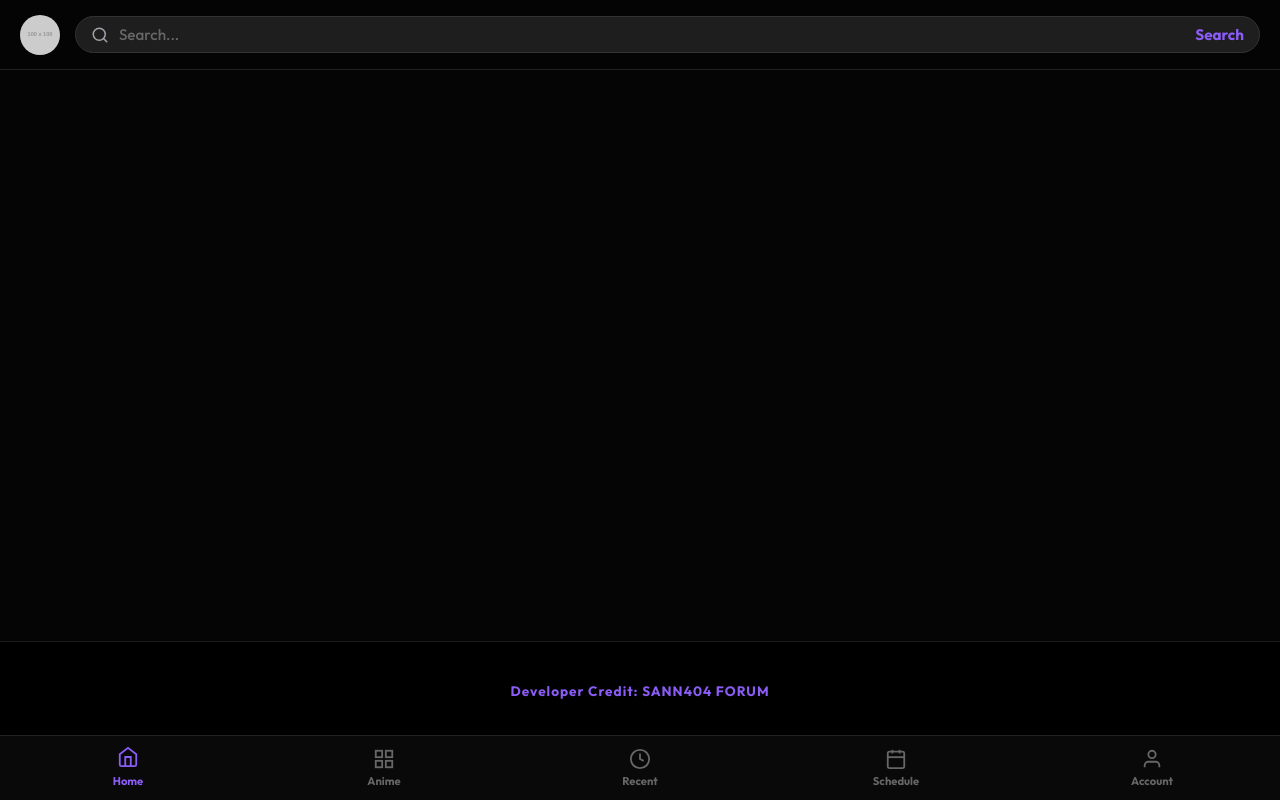
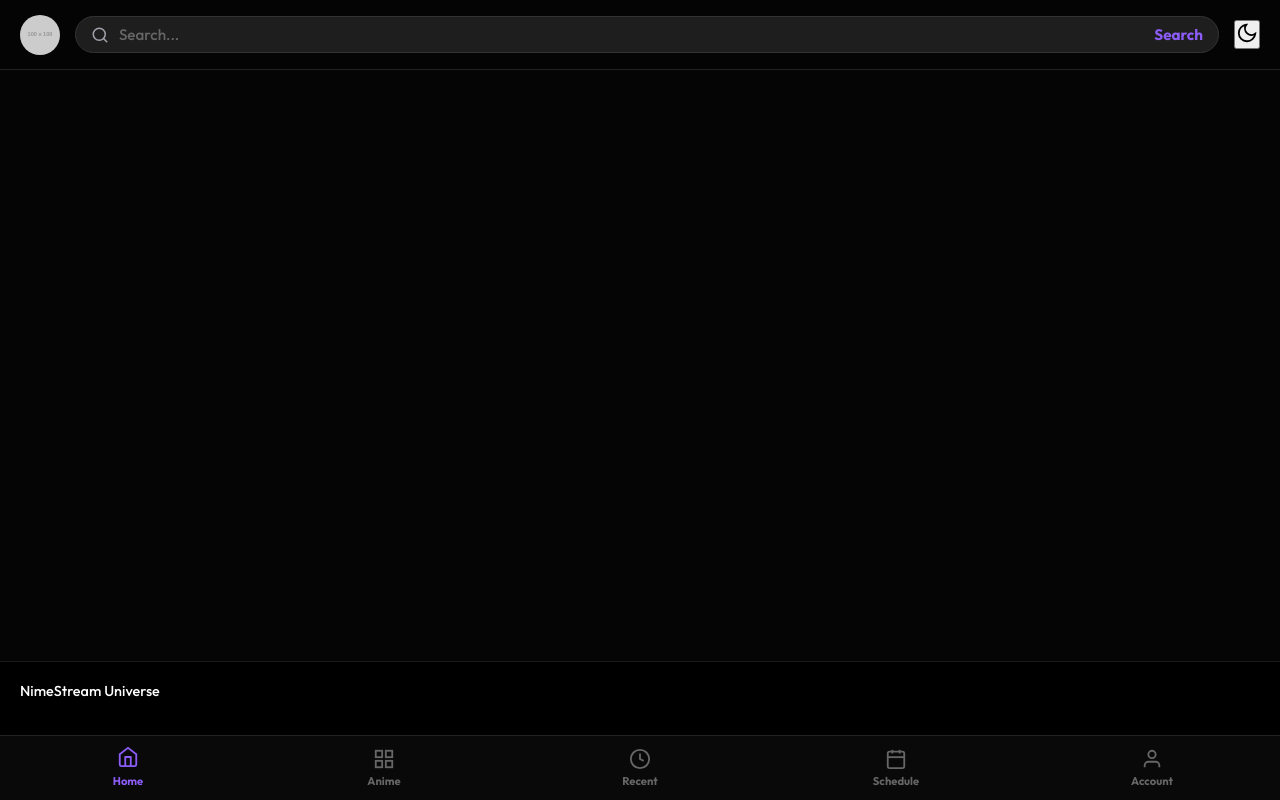
Before and after one commit to sanzzyproject/nonton-anime-v2, a website: page public/index.html in a window 1280 px wide. Drawn offline with Linux system fonts and the light colour scheme; no server answers; placeholder pictures from the web are drawn by us.

Commit message:
Update index.html

```diff
--- a/public/index.html
+++ b/public/index.html
@@ -2,7 +2,7 @@
 <html lang="id">
 <head>
     <meta charset="UTF-8">
-    <meta name="viewport" content="width=device-width, initial-scale=1.0">
+    <meta name="viewport" content="width=device-width, initial-scale=1.0, maximum-scale=1.0, user-scalable=no">
     <title>NimeStream 2026</title>
     <link href="https://fonts.googleapis.com/css2?family=Outfit:wght@300;500;700&display=swap" rel="stylesheet">
     <link rel="stylesheet" href="style.css">
@@ -10,13 +10,17 @@
 <body>
 
     <nav class="navbar">
-        <img src="https://placehold.co/100x100/1a1a1a/8b5cf6?text=Logo" alt="Logo Web" class="top-logo">
+        <img src="https://placehold.co/100x100/1a1a1a/3b82f6?text=Logo" alt="Logo Web" class="top-logo">
 
         <div class="top-search-bar">
             <svg width="18" height="18" viewBox="0 0 24 24" fill="none" stroke="currentColor" stroke-width="2" stroke-linecap="round" stroke-linejoin="round"><circle cx="11" cy="11" r="8"></circle><line x1="21" y1="21" x2="16.65" y2="16.65"></line></svg>
             <input type="text" id="searchInput" placeholder="Search...">
             <button onclick="handleSearch()" class="search-text-btn">Search</button>
         </div>
+
+        <button class="theme-toggle-btn" onclick="toggleTheme()" id="themeBtn">
+            <svg width="22" height="22" viewBox="0 0 24 24" fill="none" stroke="currentColor" stroke-width="2"><path d="M21 12.79A9 9 0 1 1 11.21 3 7 7 0 0 0 21 12.79z"></path></svg>
+        </button>
     </nav>
 
     <main id="app">
@@ -143,8 +147,10 @@
     </nav>
 
     <footer class="site-footer">
-        <div class="dev-credit" style="margin-top: 20px;">
-            Developer Credit: SANN404 FORUM
+        <div class="modern-footer-ornament">
+            <div class="ornament-line"></div>
+            <p>NimeStream Universe</p>
+            <div class="ornament-line"></div>
         </div>
     </footer>
 
```
